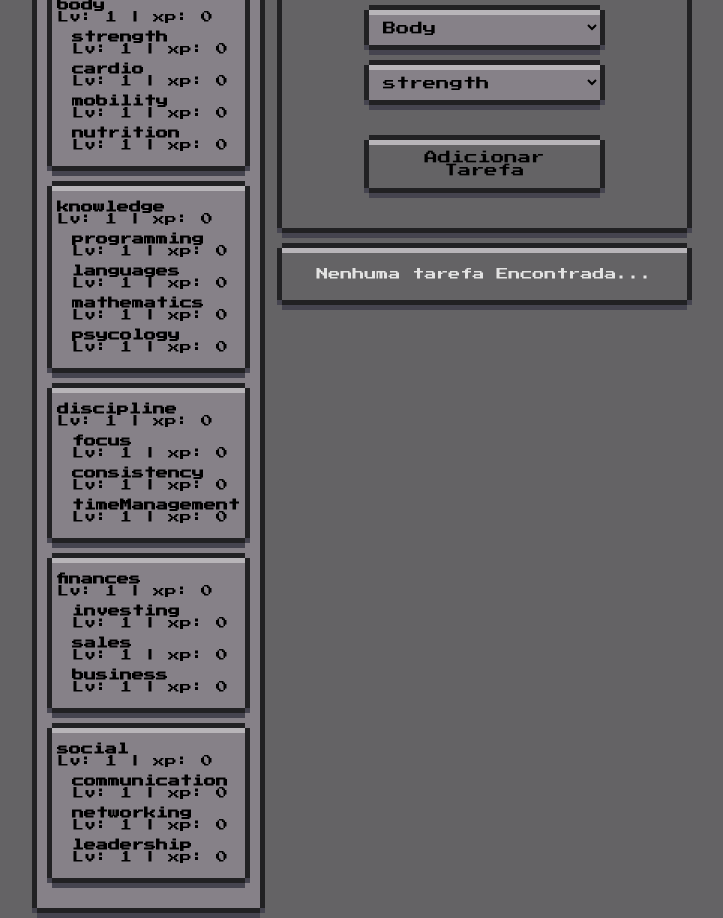
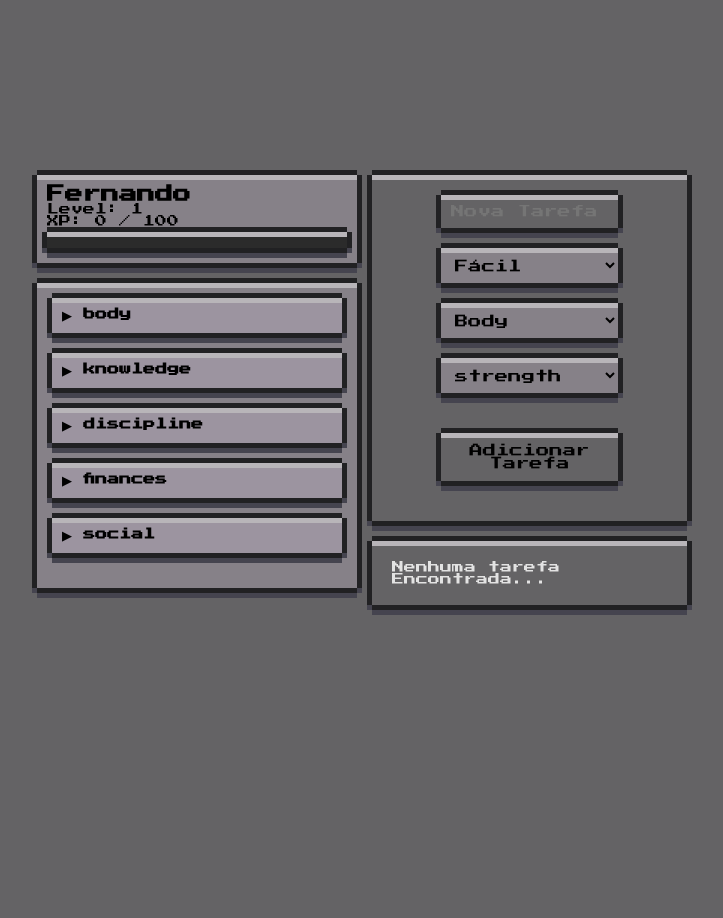
Before and after one commit to dvlneon1/LifeQuest, a React (Vite) app: page / in a window 1280 px wide. Shown: the whole page, without its empty margins (278-1001 px from the left). After the commit the page ends 800 px from the top, so only its background shows below. Built offline with nearby package versions, Linux system fonts and the light colour scheme.

Commit message:
Barra de Experiencia adicionada: Agora temos uma barra que mede a Xp de Player, Skill e subSkills

```diff
--- a/src/components/PlayerCard.jsx
+++ b/src/components/PlayerCard.jsx
@@ -1,19 +1,42 @@
+import XpBar from './XpBar'
+import { getXpRequired } from '../utils/levelHelper'
+
+import { useState } from 'react'
 import '../styles/PlayerCard.css'
 
 export default function PlayerCard({ player }){
+
+    const [openSkill, setOpenSkill] = useState(null)
+
     return(
         <div className="card-profile">
             <div className="player-card">
                 <h2>{player.name}</h2>
                 <p>Level: {player.level}</p>
-                <p>XP: {player.xp}</p>
+                <p>XP: {player.xp}{" / "}{getXpRequired(player.level)}</p>
+
+                <XpBar currentXp={player.xp} requiredXp={getXpRequired(player.level)}/>
             </div>
             <div className="skills-container">
                 {Object.entries(player.skills).map(
                     ([skillKey, skill]) => (
-                        <div key={skillKey} className="skill-block">
-                            <h4>{skillKey}</h4>
-                            <p>Lv: {skill.level} {" | "}  xp: {skill.xp}</p>
+                        <div key={skillKey} className="skill-block" onClick={() => setOpenSkill (
+                            openSkill === skillKey
+                                ? null
+                                : skillKey
+                            )}>
+                            <h4>{openSkill === skillKey ? "▼" : "▶"} {skillKey}</h4>
+
+                            {
+                                openSkill === skillKey && (
+                                    <>
+                                        <p>
+                                            Lv: {skill.level}
+                                        </p>
+                                        <p>
+                                            Xp: {skill.xp}{" / "}{getXpRequired(skill.level)}
+                                        </p>
+                                        <XpBar currentXp={skill.xp} requiredXp={getXpRequired(skill.level)}/>
 
                                         <div className="sub-skills">
                                             {
@@ -21,12 +44,17 @@ export default function PlayerCard({ player }){
                                                     ([subSkillName, subSkill]) => (
                                                         <div key={subSkillName} className="sub-skill">
                                                             <strong>{subSkillName}</strong>
-                                                <p>Lv: {subSkill.level} {" | "} xp: {subSkill.xp}</p>
+                                                            <p>Lv: {subSkill.level}</p>
+                                                            <XpBar currentXp={subSkill.xp} requiredXp={getXpRequired(subSkill.level)}/>
                                                         </div>
                                                     )
                                                 )
                                             }
                                         </div>
+                                    </>
+                                )
+                            }
+
                         </div>
                     )
                 )}
--- /dev/null
+++ b/src/components/XpBar.jsx
@@ -0,0 +1,12 @@
+import '../styles/XpBar.css'
+
+export default function XpBar({currentXp, requiredXp}){
+
+    const percentage = Math.min((currentXp / requiredXp) * 100, 100)
+
+    return (
+        <div className="xp-bar-container">
+            <div className="xp-bar-fill" style={{width: `${percentage}`}}></div>
+        </div>
+    )
+}
--- a/src/styles/PlayerCard.css
+++ b/src/styles/PlayerCard.css
@@ -1,11 +1,12 @@
 .card-profile{
-    display: grid;
-    grid-template-columns: 1fr;
+    display: flex;
+    flex-direction: column;
 
-    width: 200px;
+    width: 320px;
     gap: 20px;
 
-    margin: 0  35px 0 0;
+    margin-right: 5px;
+
 }
 
 
@@ -36,18 +37,27 @@
     box-shadow: var(--pixel-border);
 
 
-    padding: 10px;
+    padding: 15px;
 
 }
 
 .skill-block{
     font-size: 12px;
-    padding: 15px 5px 15px 5px;
-    margin: 10px 5px 20px 5px;
+    padding: 10px;
+    margin-bottom: 20px;
 
     border: 0;
     box-shadow: var(--pixel-border);
+    background: var(--pixel-bg-card-dark);
+
+    cursor: pointer;
+    transition: .3s;
 }
+
+.skill-block:hover{
+    transform: translateY(-2px);
+}
+
 
 .sub-skills{
     margin-left: 15px;
@@ -55,5 +65,9 @@
 }
 
 .sub-skill{
-    margin-top: 8px;
+    margin-top: 10px;
+
+    padding: 5px 5px 5px 8px;
+
+    border-left: 3px solid #212123;
 }
--- /dev/null
+++ b/src/styles/XpBar.css
@@ -0,0 +1,19 @@
+.xp-bar-container{
+
+    width: 100%;
+    height: 16px;
+
+    background: #2b2b2b;
+    box-shadow: var(--pixel-border);
+
+    overflow: hidden;
+
+    margin: 5px 0;
+}
+
+.xp-bar-fill{
+    height: 100%;
+    background: limegreen;
+
+    transition: width .3s ease;
+}
--- a/src/styles/variabels.css
+++ b/src/styles/variabels.css
@@ -25,6 +25,7 @@
 
     --pixel-border: 0px 5px #212123, 0 -5px #212123, 5px 0px #212123, -5px 0px #212123, 0px 10px #45444f, 5px 5px #45444f, -5px 5px #45444f, inset 0px 5px #b8b5b9 ;
     --pixel-bg-card: #868188;
+    --pixel-bg-card-dark: #9c94a0;
 
     --pixel-border-hover: 0px 5px #8ab060, 0 -5px #8ab060, 5px 0px #8ab060, -5px 0px #8ab060, 0px 10px #45444f, 5px 5px #45444f, -5px 5px #45444f, inset 0px 5px #c2d368 ;
     --pixel-border-danger-hover: 0px 5px #b45252, 0 -5px #b45252, 5px 0px #b45252, -5px 0px #b45252, 0px 10px #45444f, 5px 5px #45444f, -5px 5px #45444f, inset 0px 5px #d3a068 ;
```
Lines whose indentation alone changed are shown as unchanged.
